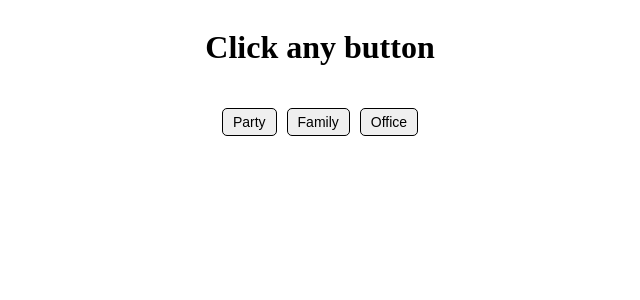
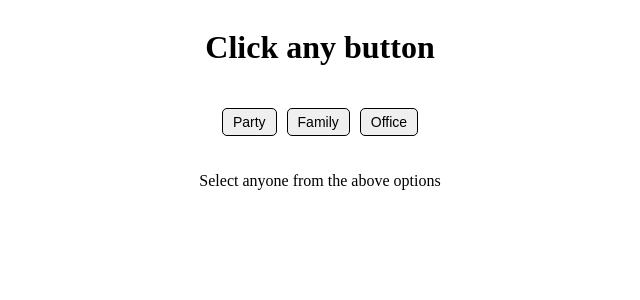
Before and after one commit to nishanthan-k/simple-api-call, a React (Vite) app: page / in a window 1280 px wide. Shown: the top 300 px of the page, without its empty margins (328-968 px from the left). Built offline with nearby package versions, Linux system fonts and the light colour scheme.

Commit message:
Updated the data show

```diff
--- a/src/App.jsx
+++ b/src/App.jsx
@@ -23,10 +23,12 @@ function App() {
         <button className='btn' onClick={ () => fetchData("family") }>Family</button>
         <button className='btn' onClick={ () => fetchData("office") }>Office</button>
       </div>
-      { data && (
+      { data ? (
         <div className='excuse'>
           <p className='excuse-result'>{ data }</p>
         </div>
+      ) : (
+        <p>Select anyone from the above options </p>
       ) }
     </div>
   )
```
